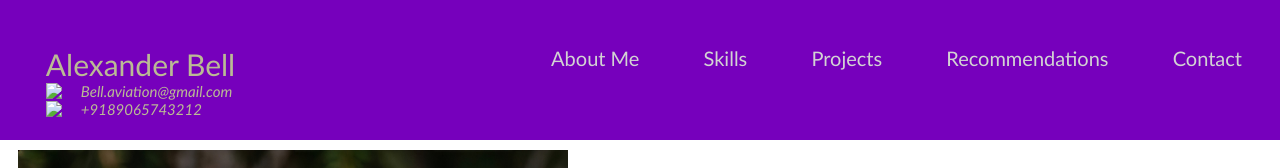
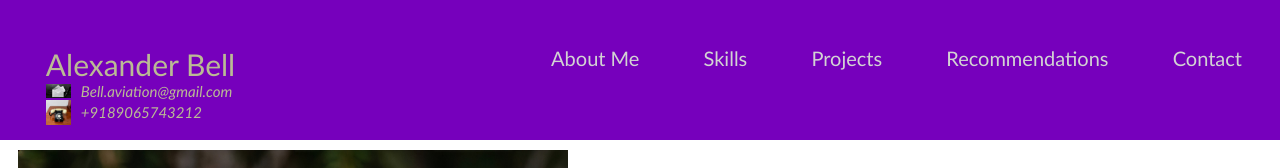
Before and after one commit to bhuyan-rhino/Test_HTML_portfolio, a plain HTML site: page index.html in a window 1280 px wide. Shown: the top 168 px of the page. Drawn offline with Linux system fonts and the light colour scheme; files whose address does not match are found by name.

Commit message:
Fix image paths in contact information
Updated image source paths for contact info.

```diff
--- a/index.html
+++ b/index.html
@@ -12,12 +12,12 @@
         <div class="profile_name">
           Alexander Bell
           <div class="contact_info">
-            <img src="Portfolio/images/email.jpeg" />
+            <img src="images/email.jpeg" />
             Bell.aviation@gmail.com
           </div>
           <div style="clear: both"></div>
           <div class="contact_info">
-            <img src="Portfolio/images/phone.jpeg" />
+            <img src="images/phone.jpeg" />
             +9189065743212
           </div>
         </div>
```
